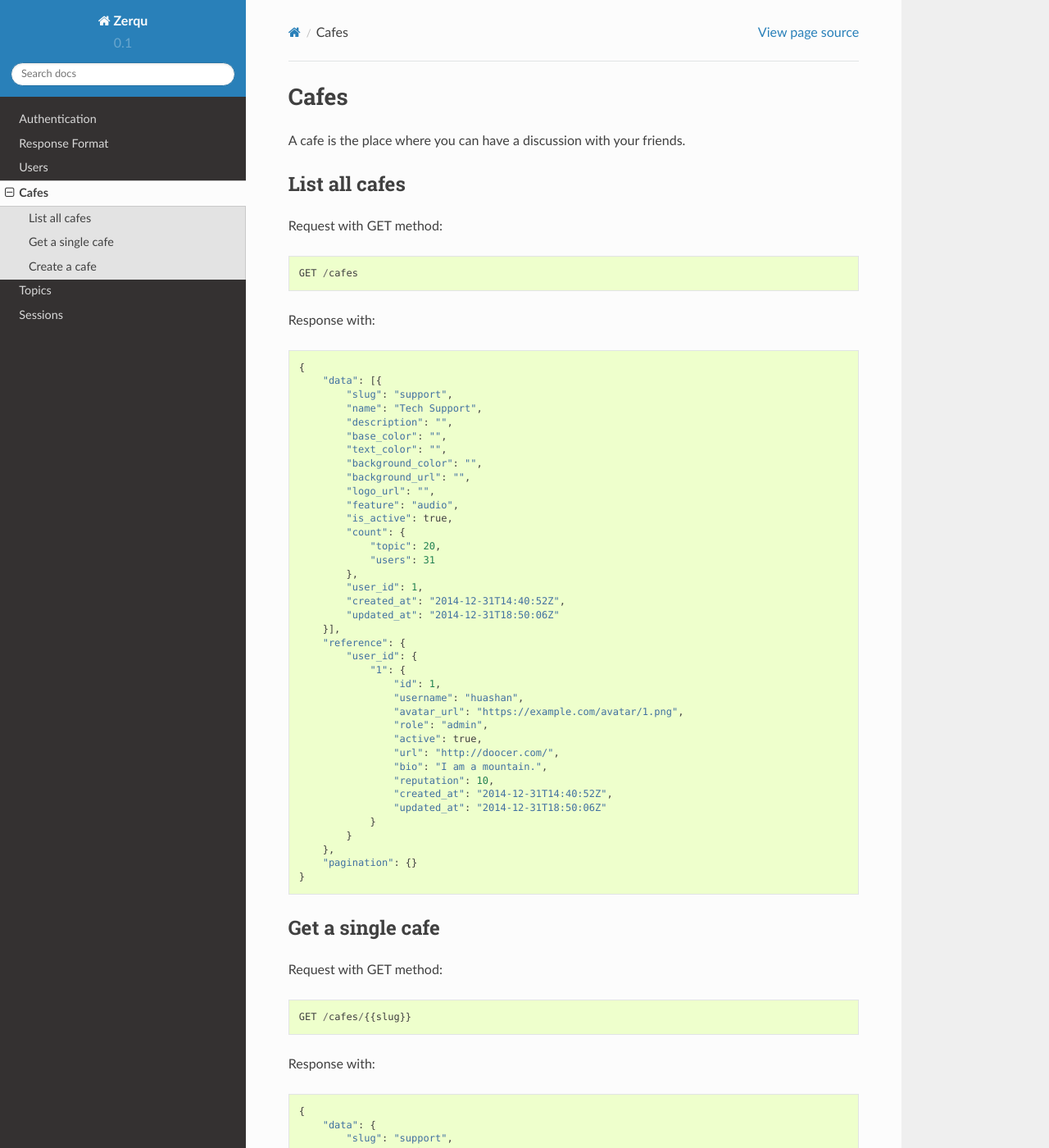
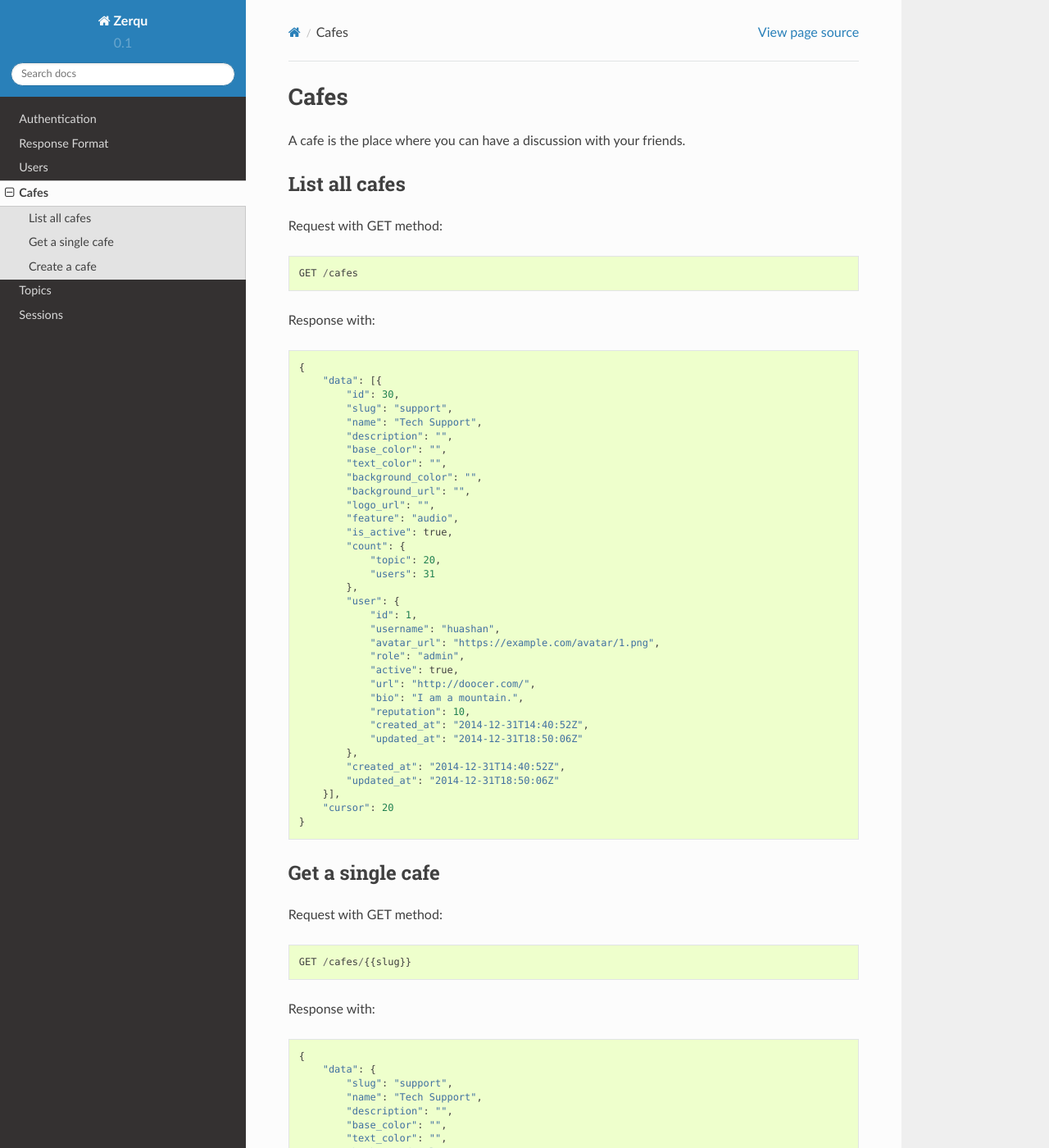
Before and after one commit to lepture/zerqu, a Sphinx documentation site: the page built from docs/cafes.rst, in a window 1280 px wide and 1400 px high. Shown: the whole window at 82% size. Built offline with Sphinx 7.4.7 and the Read the Docs theme 2.0.0, drawn with Linux system fonts in a browser that asks for light colours.

Commit message:
Update cafe API

```diff
--- a/docs/cafes.rst
+++ b/docs/cafes.rst
@@ -15,6 +15,7 @@ Response with::
 
     {
         "data": [{
+            "id": 30,
             "slug": "support",
             "name": "Tech Support",
             "description": "",
@@ -29,27 +30,22 @@ Response with::
                 "topic": 20,
                 "users": 31
             },
-            "user_id": 1,
+            "user": {
+                "id": 1,
+                "username": "huashan",
+                "avatar_url": "https://example.com/avatar/1.png",
+                "role": "admin",
+                "active": true,
+                "url": "http://doocer.com/",
+                "bio": "I am a mountain.",
+                "reputation": 10,
+                "created_at": "2014-12-31T14:40:52Z",
+                "updated_at": "2014-12-31T18:50:06Z"
+            },
             "created_at": "2014-12-31T14:40:52Z",
             "updated_at": "2014-12-31T18:50:06Z"
         }],
-        "reference": {
-            "user_id": {
-                "1": {
-                    "id": 1,
-                    "username": "huashan",
-                    "avatar_url": "https://example.com/avatar/1.png",
-                    "role": "admin",
-                    "active": true,
-                    "url": "http://doocer.com/",
-                    "bio": "I am a mountain.",
-                    "reputation": 10,
-                    "created_at": "2014-12-31T14:40:52Z",
-                    "updated_at": "2014-12-31T18:50:06Z"
-                }
-            }
-        },
-        "pagination": {}
+        "cursor": 20
     }
 
 
```
